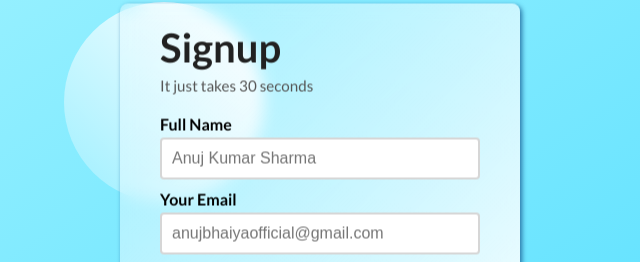
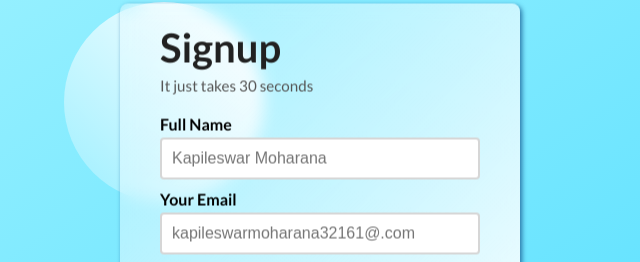
Before and after one commit to Kapileswar-Moharana/Glasso-effect-page, a plain HTML site: page index.html in a window 1280 px wide. Shown: the part 98-360 px from the top of the page, 320-960 px from the left. Drawn offline with Linux system fonts and the light colour scheme.

Commit message:
Update index.html

```diff
--- a/index.html
+++ b/index.html
@@ -19,11 +19,11 @@
                 <form action="#">
                     <p>
                         <label for="fullname">Full Name</label>
-                        <input type="text" id="fullname" placeholder="Anuj Kumar Sharma" required>
+                        <input type="text" id="fullname" placeholder="Kapileswar Moharana" required>
                     </p>
                     <p>
                         <label for="email">Your Email</label>
-                        <input type="email" id="email" placeholder="anujbhaiyaofficial@gmail.com" required>
+                        <input type="email" id="email" placeholder="kapileswarmoharana32161@.com" required>
                     </p>
                     <p>
                         <label for="password">Your New Password</label>
```
